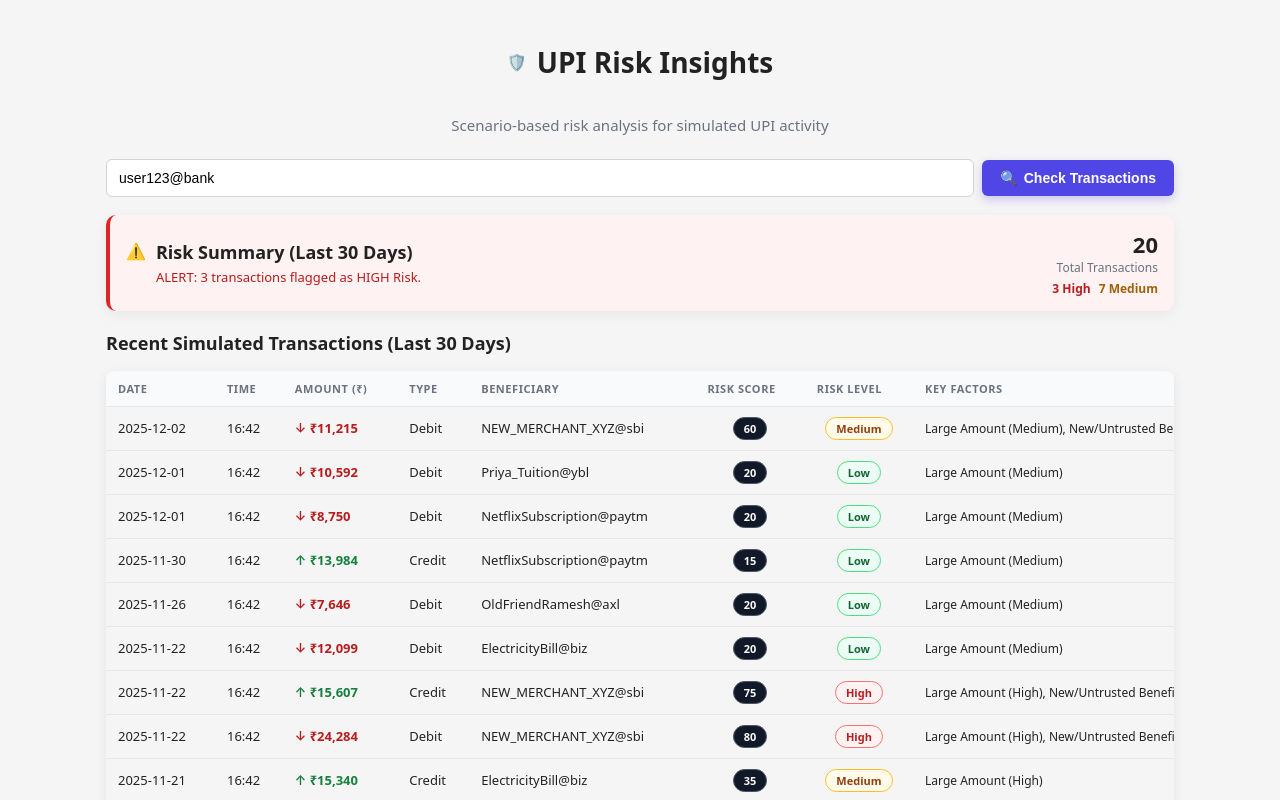
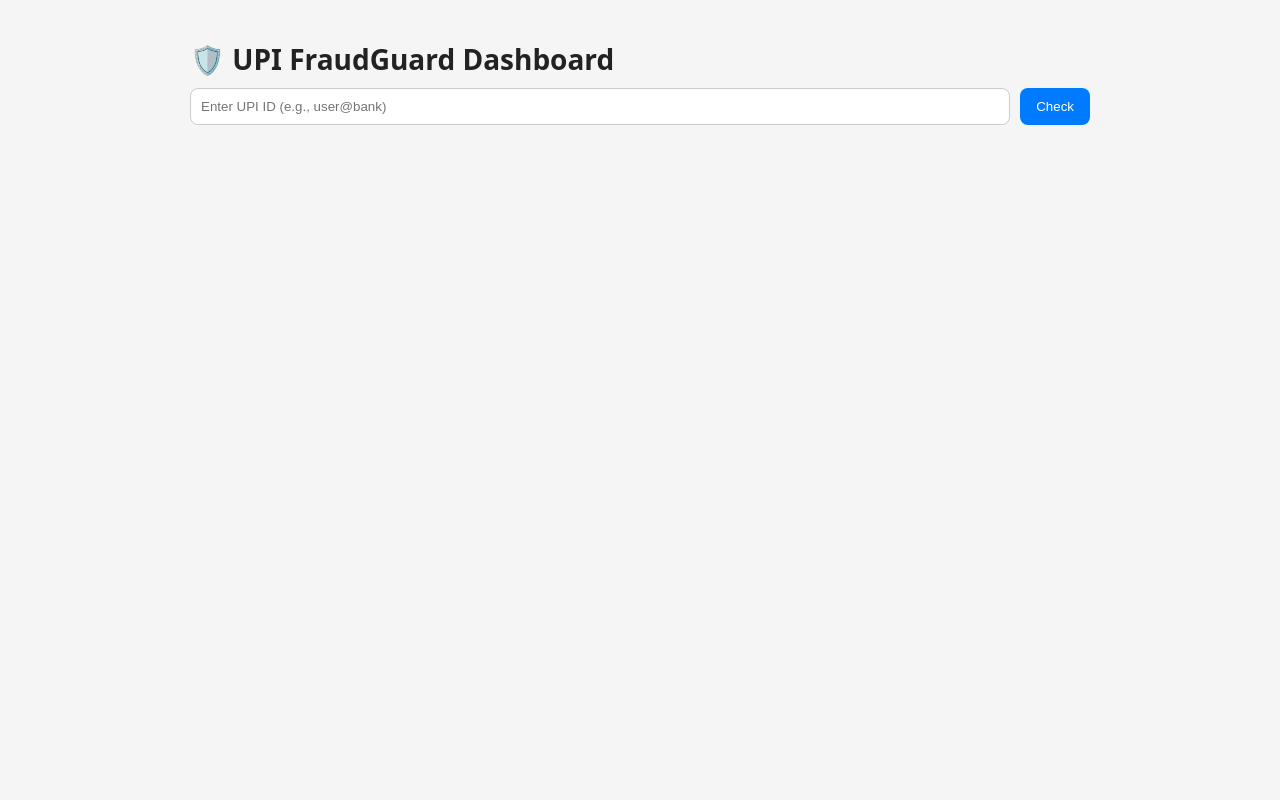
Before and after one commit to sujit-prog/smart_upi_fraud_detection, a Next.js app in the folder frontend/: page / in a window 1280 px wide. Shown: the top 800 px of the page. Built offline with nearby package versions, Linux system fonts and the light colour scheme.

Commit message:
frontend update2

```diff
--- a/frontend/src/app/page.js
+++ b/frontend/src/app/page.js
@@ -3,14 +3,12 @@
 import React, { useState, useEffect, useMemo } from "react";
 
 // =================================================================
-// --- BASIC UTILS (no Tailwind, no external icon libs) ---
+// Helpers
 // =================================================================
 
-// Helper to generate a random number within a range
 const randomInt = (min, max) =>
   Math.floor(Math.random() * (max - min + 1)) + min;
 
-// Mock list of beneficiaries
 const mockBeneficiaries = [
   "Manoj_KiranaStore@okicici",
   "Priya_Tuition@ybl",
@@ -20,9 +18,6 @@ const mockBeneficiaries = [
   "NEW_MERCHANT_XYZ@sbi",
 ];
 
-/**
- * Mock transaction data generator.
- */
 const generateMockTransactions = () => {
   const today = new Date();
   const transactions = [];
@@ -31,21 +26,20 @@ const generateMockTransactions = () => {
     const date = new Date(
       today.getTime() - randomInt(1, 30) * 24 * 60 * 60 * 1000
     );
+
     const amount = randomInt(50, 25000);
     const beneficiary =
       mockBeneficiaries[randomInt(0, mockBeneficiaries.length - 1)];
-    const isNewBeneficiary = beneficiary.includes("NEW_MERCHANT");
-    const isLateNight = date.getHours() >= 23 || date.getHours() <= 5;
 
     transactions.push({
       id: `TXN${Date.now()}-${i}${randomInt(100, 999)}`,
       date: date.toISOString().split("T")[0],
-      time: date.toTimeString().split(" ")[0].substring(0, 5),
+      time: date.toTimeString().substring(0, 5),
       amount,
-      type: randomInt(0, 1) === 0 ? "Debit" : "Credit",
+      type: Math.random() < 0.5 ? "Debit" : "Credit",
       beneficiary,
-      isNewBeneficiary,
-      isLateNight,
+      isNewBeneficiary: beneficiary.includes("NEW_MERCHANT"),
+      isLateNight: date.getHours() >= 23 || date.getHours() <= 5,
     });
   }
 
@@ -55,316 +49,165 @@ const generateMockTransactions = () => {
   );
 };
 
-/**
- * Calculates a risk score (0-100) and assigns a risk level based on transaction properties.
- */
-const calculateRiskScore = (transaction) => {
+const calculateRisk = (txn) => {
   let score = 0;
-  let factors = [];
+  const reasons = [];
 
-  // Factor 1: High Transaction Amount
-  if (transaction.amount > 15000) {
+  if (txn.amount > 15000) {
     score += 35;
-    factors.push("Large Amount (High)");
-  } else if (transaction.amount > 5000) {
+    reasons.push("High Transaction Amount");
+  } else if (txn.amount > 5000) {
     score += 15;
-    factors.push("Large Amount (Medium)");
+    reasons.push("Medium Transaction Amount");
   }
 
-  // Factor 2: New/Suspicious Beneficiary
-  if (transaction.isNewBeneficiary) {
+  if (txn.isNewBeneficiary) {
     score += 40;
-    factors.push("New/Untrusted Beneficiary");
+    reasons.push("New Beneficiary");
   }
 
-  // Factor 3: Time of Day (Late Night/Early Morning is often riskier)
-  if (transaction.isLateNight) {
+  if (txn.isLateNight) {
     score += 20;
-    factors.push("Unusual Transaction Time (Late Night)");
+    reasons.push("Odd Transaction Time");
   }
 
-  // Factor 4: Type of transaction (Debits are generally higher risk than Credits)
-  if (transaction.type === "Debit") {
-    score += 5;
-  }
+  if (txn.type === "Debit") score += 5;
 
-  // Cap the score at 100
   score = Math.min(score, 100);
 
-  let level;
-  let colorClass;
-  if (score > 65) {
-    level = "High";
-    colorClass = "badge badge-high";
-  } else if (score > 30) {
-    level = "Medium";
-    colorClass = "badge badge-medium";
-  } else {
-    level = "Low";
-    colorClass = "badge badge-low";
-  }
+  let level = "Low";
+  if (score > 65) level = "High";
+  else if (score > 30) level = "Medium";
 
-  return {
-    score,
-    level,
-    colorClass,
-    factors: factors.length > 0 ? factors.join(", ") : "Standard Behavior",
-  };
+  return { score, level, reasons };
 };
 
 // =================================================================
-// --- COMPONENTS (plain CSS classes + emojis) ---
+// UI Components
 // =================================================================
 
-const TransactionForm = ({ upiId, setUpiId, onFetch, isLoading }) => {
-  return (
-    <div className="tf-container">
+const TransactionForm = ({ upiId, onChange, onFetch, loading }) => (
+  <div style={{ display: "flex", gap: "10px", marginBottom: "20px" }}>
     <input
-        type="text"
-        placeholder="Enter UPI ID (e.g., user123@bank)"
       value={upiId}
-        onChange={(e) => setUpiId(e.target.value)}
-        className="input-text tf-input"
+      onChange={(e) => onChange(e.target.value)}
+      placeholder="Enter UPI ID (e.g., user@bank)"
+      style={{
+        flex: 1,
+        padding: "10px",
+        borderRadius: "8px",
+        border: "1px solid #ccc",
+      }}
     />
     <button
       onClick={onFetch}
-        disabled={isLoading || !upiId}
-        className="button button-primary tf-button"
+      disabled={loading || !upiId}
+      style={{
+        padding: "10px 16px",
+        background: loading ? "#888" : "#007bff",
+        color: "#fff",
+        borderRadius: "8px",
+        border: "none",
+      }}
     >
-        <span role="img" aria-label="search">
-          🔍
-        </span>
-        <span style={{ marginLeft: 6 }}>
-          {isLoading ? "Fetching..." : "Check Transactions"}
-        </span>
+      {loading ? "Loading..." : "Check"}
     </button>
   </div>
 );
-};
 
-const RiskSummaryCard = ({ transactions }) => {
-  if (!transactions || transactions.length === 0) return null;
-
-  const highRiskCount = transactions.filter(
-    (t) => t.risk.level === "High"
-  ).length;
-  const mediumRiskCount = transactions.filter(
-    (t) => t.risk.level === "Medium"
-  ).length;
-  const totalTransactions = transactions.length;
-  const safePercentage = Math.round(
-    ((totalTransactions - highRiskCount) / totalTransactions) * 100
-  );
-
-  const riskMessage =
-    highRiskCount > 0
-      ? `ALERT: ${highRiskCount} transactions flagged as HIGH Risk.`
-      : `Overall security is ${safePercentage}%. No HIGH risk transactions found.`;
-
-  const icon =
-    highRiskCount > 0 ? (
-      <span className="risk-summary-icon risk-summary-icon--alert">⚠️</span>
-    ) : (
-      <span className="risk-summary-icon risk-summary-icon--ok">✅</span>
-    );
-
-  const boxClass =
-    highRiskCount > 0
-      ? "risk-summary risk-summary--alert"
-      : "risk-summary risk-summary--ok";
-
-  return (
-    <div className={boxClass}>
-      <div className="risk-summary-main">
-        {icon}
-        <div>
-          <h2 className="risk-summary-title">Risk Summary (Last 30 Days)</h2>
-          <p
-            className={
-              highRiskCount > 0
-                ? "risk-summary-text risk-summary-text--alert"
-                : "risk-summary-text risk-summary-text--ok"
-            }
+const TransactionTable = ({ list }) => (
+  <table
+    style={{
+      width: "100%",
+      borderCollapse: "collapse",
+      background: "#fff",
+    }}
   >
-            {riskMessage}
-          </p>
-        </div>
-      </div>
-      <div className="risk-summary-side">
-        <p className="risk-summary-total">{totalTransactions}</p>
-        <p className="risk-summary-total-label">Total Transactions</p>
-        <div className="risk-summary-badges">
-          <span className="risk-summary-count risk-summary-count--high">
-            {highRiskCount} High
-          </span>
-          <span className="risk-summary-count risk-summary-count--medium">
-            {mediumRiskCount} Medium
-          </span>
-        </div>
-      </div>
-    </div>
-  );
-};
-
-const TransactionTable = ({ transactions }) => {
-  const transactionList = transactions || [];
-
-  return (
-    <div className="table-container">
-      <table className="table">
     <thead>
       <tr>
         {[
           "Date",
           "Time",
-              "Amount (₹)",
+          "Amount",
           "Type",
           "Beneficiary",
           "Risk Score",
-              "Risk Level",
-              "Key Factors",
-            ].map((header) => (
-              <th key={header} scope="col">
-                {header}
+          "Level",
+          "Reasons",
+        ].map((h) => (
+          <th
+            key={h}
+            style={{
+              padding: "8px",
+              borderBottom: "2px solid #ddd",
+              textAlign: "left",
+            }}
+          >
+            {h}
           </th>
         ))}
       </tr>
     </thead>
     <tbody>
-          {transactionList.map((txn) => (
-            <tr key={txn.id}>
-              <td>{txn.date}</td>
-              <td>{txn.time}</td>
-              <td>
-                <span
-                  className={
-                    txn.type === "Debit" ? "amount-debit" : "amount-credit"
-                  }
-                >
-                  {txn.type === "Debit" ? "↓ " : "↑ "}
-                  ₹{txn.amount.toLocaleString("en-IN")}
-                </span>
-              </td>
-              <td>{txn.type}</td>
-              <td>{txn.beneficiary}</td>
-              <td style={{ textAlign: "center" }}>
-                <span className="badge badge-neutral">{txn.risk.score}</span>
-              </td>
-              <td style={{ textAlign: "center" }}>
-                <span className={txn.risk.colorClass}>{txn.risk.level}</span>
-              </td>
-              <td className="table-factors-cell">{txn.risk.factors}</td>
+      {list.map((t) => (
+        <tr key={t.id}>
+          <td style={{ padding: "8px" }}>{t.date}</td>
+          <td style={{ padding: "8px" }}>{t.time}</td>
+          <td style={{ padding: "8px" }}>₹{t.amount}</td>
+          <td style={{ padding: "8px" }}>{t.type}</td>
+          <td style={{ padding: "8px" }}>{t.beneficiary}</td>
+          <td style={{ padding: "8px" }}>{t.risk.score}</td>
+          <td style={{ padding: "8px" }}>{t.risk.level}</td>
+          <td style={{ padding: "8px" }}>{t.risk.reasons.join(", ")}</td>
         </tr>
       ))}
     </tbody>
   </table>
+);
 
-      {transactionList.length === 0 && (
-        <div className="status-message status-message--empty">
-          No transactions found for this UPI ID.
-        </div>
+// =================================================================
+// Main Page
+// =================================================================
+
+export default function Dashboard() {
+  const [upiId, setUpiId] = useState("");
+  const [txns, setTxns] = useState([]);
+  const [loading, setLoading] = useState(false);
+
+  const fetchTxns = () => {
+    setLoading(true);
+    setTimeout(() => {
+      const generated = generateMockTransactions();
+      const processed = generated.map((t) => ({
+        ...t,
+        risk: calculateRisk(t),
+      }));
+      setTxns(processed);
+      setLoading(false);
+    }, 1000);
+  };
+
+  return (
+    <div style={{ maxWidth: "900px", margin: "40px auto" }}>
+      <h1 style={{ fontSize: "28px", marginBottom: "10px" }}>
+        🛡️ UPI FraudGuard Dashboard
+      </h1>
+
+      <TransactionForm
+        upiId={upiId}
+        onChange={setUpiId}
+        onFetch={fetchTxns}
+        loading={loading}
+      />
+
+      {loading && <p>Analyzing transactions...</p>}
+
+      {txns.length > 0 && (
+        <>
+          <h2 style={{ margin: "20px 0" }}>Recent Transactions</h2>
+          <TransactionTable list={txns} />
+        </>
       )}
     </div>
   );
-};
-
-// =================================================================
-// --- DASHBOARD PAGE (MAIN EXPORT) ---
-// =================================================================
-
-const RiskDashboardPage = () => {
-  const [upiId, setUpiId] = useState("user123@bank");
-  const [transactions, setTransactions] = useState([]);
-  const [isLoading, setIsLoading] = useState(false);
-  const [error, setError] = useState(null);
-  const [isDataFetched, setIsDataFetched] = useState(false);
-
-  const handleFetchTransactions = () => {
-    if (!upiId) {
-      setError("Please enter a valid UPI ID.");
-      return;
 }
-
-    setIsLoading(true);
-    setError(null);
-    setTransactions([]);
-    setIsDataFetched(false);
-
-    setTimeout(() => {
-      try {
-        const rawTransactions = generateMockTransactions();
-        const processedTransactions = rawTransactions.map((txn) => ({
-          ...txn,
-          risk: calculateRiskScore(txn),
-        }));
-
-        setTransactions(processedTransactions);
-        setIsDataFetched(true);
-      } catch (e) {
-        setError("Failed to process data. Try again.");
-      } finally {
-        setIsLoading(false);
-      }
-    }, 1500);
-  };
-
-  useEffect(() => {
-    handleFetchTransactions();
-  }, []);
-
-  const summaryData = useMemo(() => {
-    if (!isDataFetched || transactions.length === 0) return null;
-    return transactions;
-  }, [transactions, isDataFetched]);
-
-  return (
-    <div className="dashboard-root">
-      <header className="dashboard-header">
-        <div className="dashboard-title-row">
-          <span className="dashboard-icon" role="img" aria-label="shield">
-            🛡️
-          </span>
-          <h1 className="dashboard-title">UPI Risk Insights</h1>
-        </div>
-        <p className="dashboard-subtitle">
-          Scenario-based risk analysis for simulated UPI activity
-        </p>
-      </header>
-
-      <TransactionForm
-        upiId={upiId}
-        setUpiId={setUpiId}
-        onFetch={handleFetchTransactions}
-        isLoading={isLoading}
-      />
-
-      {isLoading && (
-        <div className="status-message status-message--info">
-          <span className="status-icon" role="img" aria-label="clock">
-            ⏳
-          </span>
-          <span>Analyzing mock UPI transactions...</span>
-        </div>
-      )}
-      {error && (
-        <div className="status-message status-message--error">
-          Error: {error}
-        </div>
-      )}
-
-      {isDataFetched && !isLoading && transactions.length > 0 && (
-        <div className="dashboard-content">
-          <RiskSummaryCard transactions={summaryData} />
-          <div>
-            <h2 className="section-title" style={{ marginTop: 8 }}>
-              Recent Simulated Transactions (Last 30 Days)
-            </h2>
-            <TransactionTable transactions={transactions} />
-          </div>
-        </div>
-      )}
-    </div>
-  );
-};
-
-export default RiskDashboardPage;
```
Also changed, not shown: frontend/src/app/risk/page.js (+47 -38 lines). Lines whose indentation alone changed are shown as unchanged.
